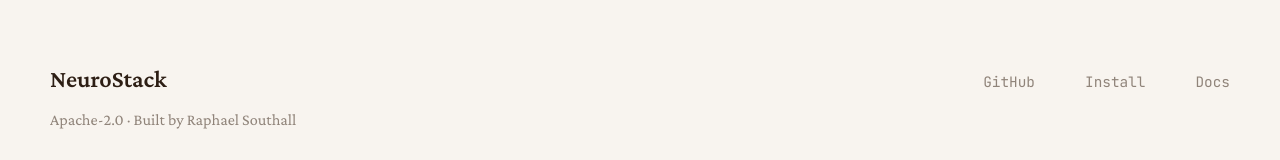
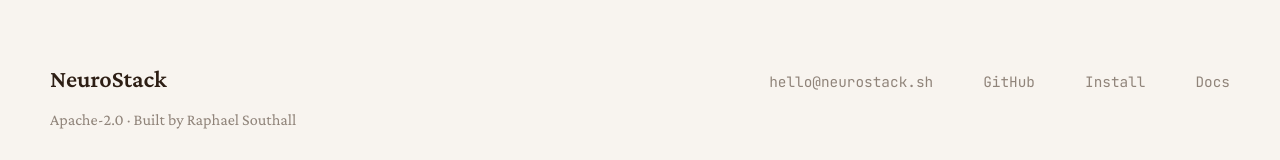
Before and after one commit to raphasouthall/neurostack, a React (Vite) app in the folder docs-site/: page / in a window 1280 px wide. Shown: the part 10859-11019 px from the top of the page. Built offline with nearby package versions, Linux system fonts and the light colour scheme.

Commit message:
Add neurostack.sh domain and hello@neurostack.sh contact
Updates pyproject.toml homepage, README links section, and docs
site footer with the new domain and contact email.

```diff
--- a/docs-site/src/App.jsx
+++ b/docs-site/src/App.jsx
@@ -691,6 +691,7 @@
         <span className="footer-sub">Apache-2.0 &middot; Built by Raphael Southall</span>
       </div>
       <div className="footer-right">
+        <a href="mailto:hello@neurostack.sh" className="footer-link">hello@neurostack.sh</a>
         <a
           href="https://github.com/raphasouthall/neurostack"
           target="_blank"
```
Also changed, not shown: 2 other files (tests, documents, lock files or other folders).
